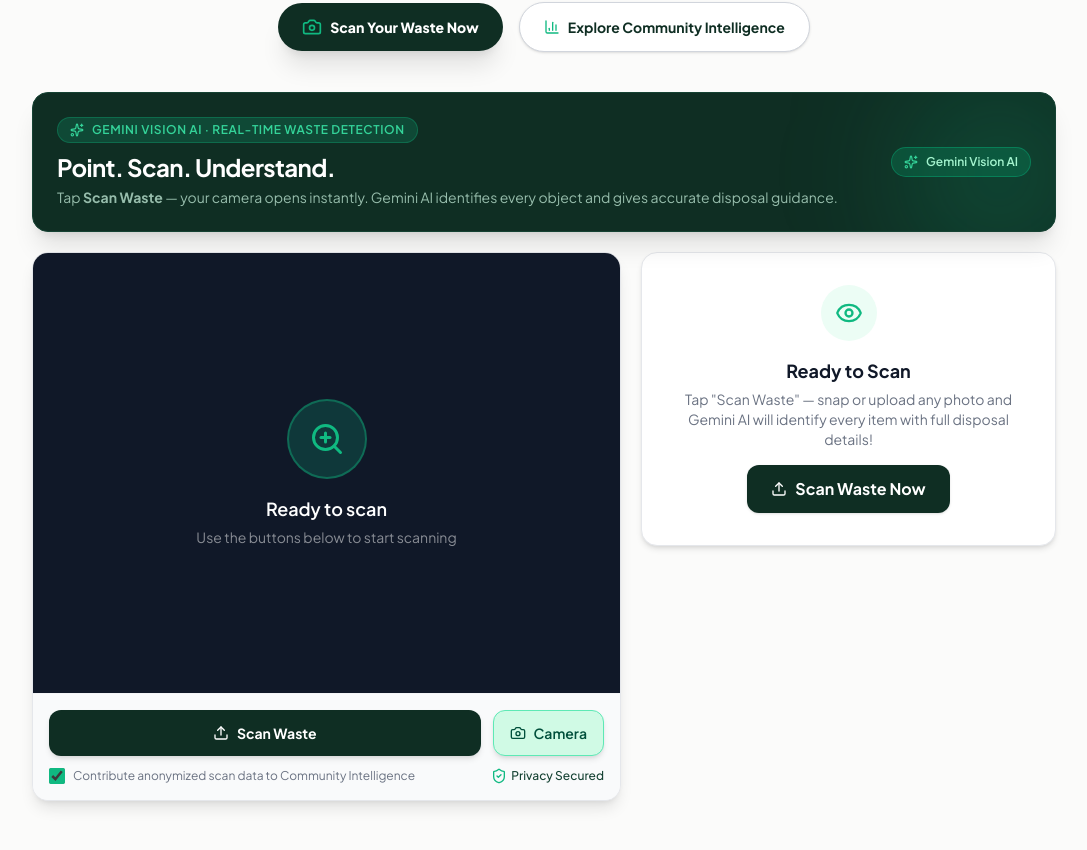
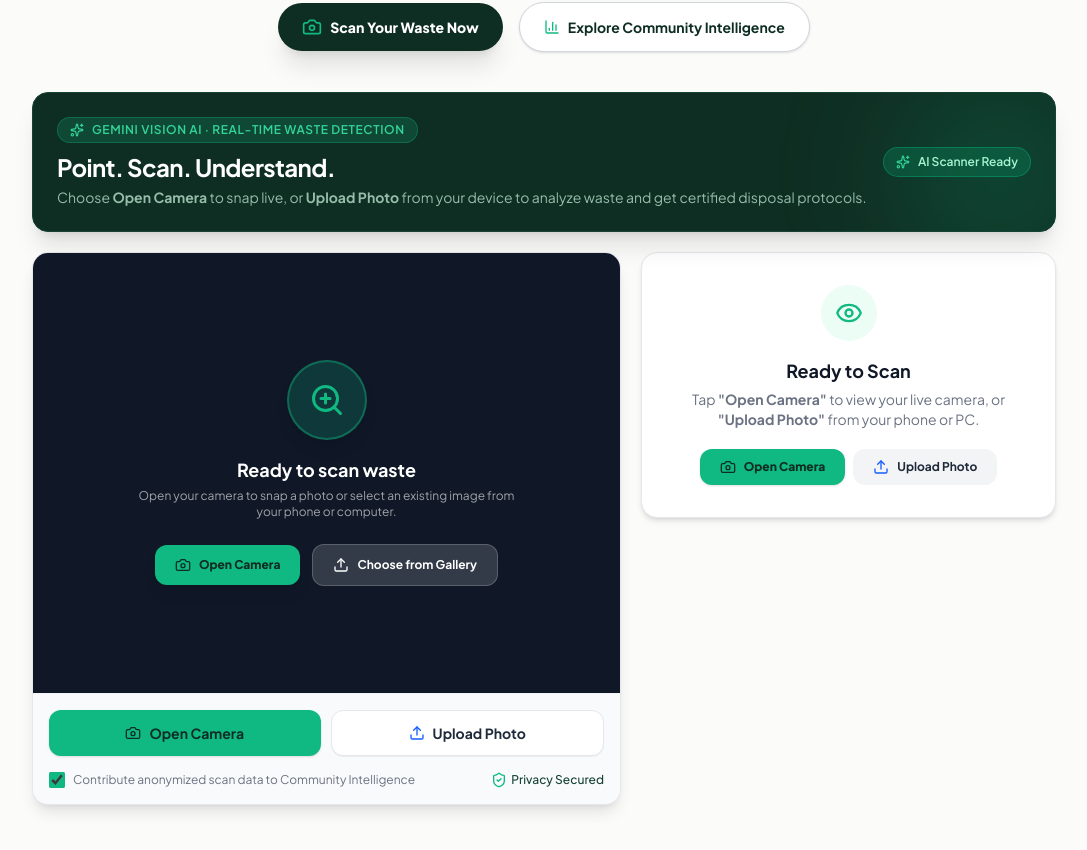
Before and after one commit to sahilgavnuk/Eco-Sense-, a React (Vite) app: page / in a window 1280 px wide. Shown: the part 396-1246 px from the top of the page, without its empty margins (96-1183 px from the left). Built offline with nearby package versions, Linux system fonts and the light colour scheme.

Commit message:
fix: separate camera view and photo upload into distinct clear actions, prevent premature scanning

```diff
--- a/src/components/scanner/ScannerInterface.tsx
+++ b/src/components/scanner/ScannerInterface.tsx
@@ -1,7 +1,7 @@
 import React, { useState, useRef, useEffect, useCallback } from 'react';
 import {
   Camera, Upload, Sparkles, ShieldCheck, RefreshCw, Eye,
-  AlertCircle, X, ZoomIn,
+  AlertCircle, X, ZoomIn
 } from 'lucide-react';
 import type { ScanResult } from '../../types';
 import ScanResultCard from './ScanResultCard';
@@ -29,6 +29,7 @@
   const [cameraStream, setCameraStream]       = useState<MediaStream | null>(null);
 
   const fileInputRef   = useRef<HTMLInputElement | null>(null);
+  const cameraInputRef = useRef<HTMLInputElement | null>(null);
   const videoRef       = useRef<HTMLVideoElement | null>(null);
 
   // ── Sync camera stream to video element ───────────────────────────────────
@@ -81,8 +82,8 @@
     }
   }, [telemetryOptIn, onScanComplete]);
 
-  // ── File / camera-capture upload ───────────────────────────────────────────
-  const handleFile = (e: React.ChangeEvent<HTMLInputElement>) => {
+  // ── File upload / camera photo taken ────────────────────────────────────────
+  const handleFilePicked = (e: React.ChangeEvent<HTMLInputElement>) => {
     const file = e.target.files?.[0];
     if (!file) return;
     stopCamera();
@@ -97,19 +98,20 @@
     e.target.value = '';
   };
 
-  // ── Camera ────────────────────────────────────────────────────────────────
-  const openCamera = async () => {
+  // ── Live Camera Mode ───────────────────────────────────────────────────────
+  const openLiveCamera = async () => {
     try {
       setCurrentResult(null);
       setScanError(null);
+      setActiveImageUrl(null);
       const stream = await navigator.mediaDevices.getUserMedia({
         video: { facingMode: 'environment' },
       });
       setCameraStream(stream);
       setCameraOpen(true);
-      setActiveImageUrl(null);
     } catch {
-      alert('Camera access denied. Please upload an image instead.');
+      // If live WebRTC camera is blocked (permissions or browser), fall back to native device camera photo input
+      cameraInputRef.current?.click();
     }
   };
 
@@ -119,7 +121,7 @@
     setCameraOpen(false);
   };
 
-  const captureAndScan = () => {
+  const capturePhotoFromLiveCamera = () => {
     const video = videoRef.current;
     if (!video) return;
     const canvas = document.createElement('canvas');
@@ -132,20 +134,18 @@
     runScan(url);
   };
 
-  const scanAgain = () => {
+  const resetForRescan = () => {
     setCurrentResult(null);
     setScanError(null);
     setActiveImageUrl(null);
-    fileInputRef.current?.click();
+    stopCamera();
   };
 
   const activeObjects = currentResult?.objects ?? [];
   const selectedObject = activeObjects.find((o) => o.id === selectedObjectId) ?? activeObjects[0];
 
-  // ── Render ─────────────────────────────────────────────────────────────────
   return (
     <div className="w-full max-w-5xl mx-auto space-y-5">
-
       {/* ── Header ────────────────────────────────────────────────────────── */}
       <div className="bg-[#0F2E23] text-white p-5 sm:p-6 rounded-2xl shadow-xl border border-[#154233] relative overflow-hidden">
         <div className="absolute -right-10 -bottom-10 w-48 h-48 bg-[#10B981]/20 rounded-full blur-3xl pointer-events-none" />
@@ -157,14 +157,13 @@
             </div>
             <h2 className="text-xl sm:text-2xl font-bold tracking-tight">Point. Scan. Understand.</h2>
             <p className="text-emerald-100/70 text-sm mt-1">
-              Tap <strong>Scan Waste</strong> — your camera opens instantly. Gemini AI identifies every object and gives accurate disposal guidance.
+              Choose <strong>Open Camera</strong> to snap live, or <strong>Upload Photo</strong> from your device to analyze waste and get certified disposal protocols.
             </p>
           </div>
 
-          {/* Model status pill */}
           <div className="inline-flex items-center gap-2 px-3 py-1.5 rounded-full text-xs font-semibold border shrink-0 bg-emerald-500/20 border-emerald-400/30 text-emerald-200">
             <Sparkles className="w-3.5 h-3.5 text-[#34D399]" />
-            Gemini Vision AI
+            AI Scanner Ready
           </div>
         </div>
       </div>
@@ -178,32 +177,46 @@
           {/* Viewport */}
           <div className="relative aspect-[4/3] bg-gray-900 flex items-center justify-center overflow-hidden">
 
-            {/* Camera live feed */}
+            {/* Live Camera Feed */}
             {cameraOpen && (
               <video ref={videoRef} autoPlay playsInline muted className="w-full h-full object-cover" />
             )}
 
-            {/* Captured / uploaded image */}
+            {/* Captured or Uploaded photo */}
             {!cameraOpen && activeImageUrl && (
               <img src={activeImageUrl} alt="Scan target" className="w-full h-full object-cover" />
             )}
 
-            {/* Empty state — big 1-click button */}
+            {/* Empty state — Prominent Dual Action Buttons */}
             {!cameraOpen && !activeImageUrl && !isScanning && (
-              <div className="flex flex-col items-center gap-4 text-center px-6">
-                <div className="w-20 h-20 rounded-full bg-[#10B981]/20 border-2 border-[#10B981]/40 flex items-center justify-center">
+              <div className="flex flex-col items-center gap-4 text-center px-6 py-8">
+                <div className="w-20 h-20 rounded-full bg-[#10B981]/20 border-2 border-[#10B981]/40 flex items-center justify-center shadow-lg">
                   <ZoomIn className="w-9 h-9 text-[#10B981]" />
                 </div>
-                <div>
-                  <p className="text-white font-semibold text-lg">Ready to scan</p>
-                  <p className="text-white/50 text-sm mt-1">
-                    Use the buttons below to start scanning
+                <div className="space-y-1">
+                  <p className="text-white font-bold text-lg">Ready to scan waste</p>
+                  <p className="text-white/60 text-xs max-w-sm">
+                    Open your camera to snap a photo or select an existing image from your phone or computer.
                   </p>
+                </div>
+                <div className="flex flex-wrap items-center justify-center gap-3 pt-2">
+                  <button
+                    onClick={openLiveCamera}
+                    className="px-5 py-3 rounded-xl bg-[#10B981] hover:bg-[#059669] text-[#0F2E23] font-black text-xs flex items-center gap-2 shadow-lg transform hover:scale-105 transition-all cursor-pointer"
+                  >
+                    <Camera className="w-4 h-4" /> Open Camera
+                  </button>
+                  <button
+                    onClick={() => fileInputRef.current?.click()}
+                    className="px-5 py-3 rounded-xl bg-white/15 hover:bg-white/25 text-white font-bold text-xs flex items-center gap-2 border border-white/20 transition-all cursor-pointer"
+                  >
+                    <Upload className="w-4 h-4" /> Choose from Gallery
+                  </button>
                 </div>
               </div>
             )}
 
-            {/* Scanning laser animation */}
+            {/* Scanning Laser Animation */}
             {isScanning && (
               <div className="absolute inset-x-0 h-0.5 bg-gradient-to-r from-transparent via-[#10B981] to-transparent shadow-[0_0_20px_#10B981] animate-scan-laser z-20">
                 <div className="absolute left-1/2 -top-6 -translate-x-1/2 px-3 py-1 bg-[#0F2E23]/90 backdrop-blur text-emerald-300 text-xs font-mono rounded-full border border-emerald-500/40 whitespace-nowrap shadow-md">
@@ -212,7 +225,7 @@
               </div>
             )}
 
-            {/* Bounding boxes */}
+            {/* Bounding boxes overlay */}
             {!isScanning && currentResult && (
               <div className="absolute inset-0 pointer-events-none">
                 {currentResult.objects.map((obj) => {
@@ -228,12 +241,10 @@
                           : 'border-white/60 bg-black/20 hover:border-[#10B981]/70'
                       }`}
                     >
-                      {/* Corner marks */}
                       <div className="absolute -top-1.5 -left-1.5 w-3 h-3 border-t-2 border-l-2 border-[#10B981]" />
                       <div className="absolute -top-1.5 -right-1.5 w-3 h-3 border-t-2 border-r-2 border-[#10B981]" />
                       <div className="absolute -bottom-1.5 -left-1.5 w-3 h-3 border-b-2 border-l-2 border-[#10B981]" />
                       <div className="absolute -bottom-1.5 -right-1.5 w-3 h-3 border-b-2 border-r-2 border-[#10B981]" />
-                      {/* Label */}
                       <div className="absolute -top-8 left-0 flex items-center gap-1.5 px-2.5 py-1 bg-[#0F2E23]/90 backdrop-blur text-white text-xs font-semibold rounded-md border border-[#10B981]/40 shadow-lg whitespace-nowrap">
                         <span>{obj.label}</span>
                         <span className="text-[#34D399] font-mono text-[11px]">{obj.confidence}%</span>
@@ -244,19 +255,20 @@
               </div>
             )}
 
-            {/* Camera capture button */}
+            {/* Live Camera Viewfinder Shutter Button */}
             {cameraOpen && !isScanning && (
               <div className="absolute bottom-6 inset-x-0 flex items-center justify-center gap-4 z-30">
                 <button
-                  onClick={captureAndScan}
-                  className="px-6 py-3 rounded-full bg-[#10B981] hover:bg-[#059669] text-white font-bold shadow-2xl flex items-center gap-2 transform hover:scale-105 transition-all"
+                  onClick={capturePhotoFromLiveCamera}
+                  className="px-6 py-3.5 rounded-full bg-[#10B981] hover:bg-[#059669] text-[#0F2E23] font-black shadow-2xl flex items-center gap-2 transform hover:scale-105 transition-all cursor-pointer text-sm"
                 >
                   <Sparkles className="w-5 h-5" />
-                  Capture & Scan
+                  Take Photo & Analyze
                 </button>
                 <button
                   onClick={stopCamera}
-                  className="w-10 h-10 rounded-full bg-black/50 hover:bg-black/70 text-white flex items-center justify-center"
+                  className="w-11 h-11 rounded-full bg-black/60 hover:bg-black/80 text-white flex items-center justify-center cursor-pointer transition-all shadow-lg"
+                  title="Close camera"
                 >
                   <X className="w-5 h-5" />
                 </button>
@@ -264,69 +276,75 @@
             )}
           </div>
 
-          {/* ── Action buttons below viewport ────────────────────────────── */}
+          {/* ── Action Buttons Control Strip ──────────────────────────────── */}
           <div className="p-4 bg-gray-50 border-t border-gray-100 space-y-3">
+            <div className="flex flex-wrap sm:flex-nowrap gap-2.5">
+              {/* Button 1: Camera button (explicitly opens camera view) */}
+              <button
+                onClick={cameraOpen ? stopCamera : openLiveCamera}
+                disabled={isScanning}
+                className={`flex-1 py-3 px-4 rounded-xl font-bold text-xs sm:text-sm flex items-center justify-center gap-2 transition-all shadow-sm cursor-pointer disabled:opacity-50 ${
+                  cameraOpen
+                    ? 'bg-amber-500 hover:bg-amber-600 text-white'
+                    : 'bg-[#10B981] hover:bg-[#059669] text-[#0F2E23]'
+                }`}
+              >
+                <Camera className="w-4 h-4" />
+                {cameraOpen ? 'Close Camera' : 'Open Camera'}
+              </button>
 
-            {/* PRIMARY: 1-click Scan button */}
-            <div className="flex gap-3">
-              {/* On mobile: capture="environment" opens camera directly in 1 tap */}
+              {/* Button 2: Upload photo file picker */}
               <button
                 onClick={() => fileInputRef.current?.click()}
                 disabled={isScanning}
-                className="flex-1 py-3 rounded-xl bg-[#0F2E23] hover:bg-[#154233] disabled:opacity-50 text-white font-bold text-sm flex items-center justify-center gap-2 shadow-md transition-all"
+                className="flex-1 py-3 px-4 rounded-xl bg-white hover:bg-gray-100 text-gray-800 font-bold text-xs sm:text-sm border border-gray-200 flex items-center justify-center gap-2 transition-all shadow-2xs cursor-pointer disabled:opacity-50"
               >
-                <Upload className="w-4 h-4" />
-                {isScanning ? 'Scanning…' : 'Scan Waste'}
+                <Upload className="w-4 h-4 text-blue-600" />
+                Upload Photo
               </button>
 
-              {/* Live camera (desktop) */}
-              <button
-                onClick={cameraOpen ? stopCamera : openCamera}
-                disabled={isScanning}
-                className={`px-4 py-3 rounded-xl font-semibold text-sm flex items-center gap-2 transition-all shadow-md disabled:opacity-50 ${
-                  cameraOpen
-                    ? 'bg-amber-500 hover:bg-amber-600 text-white'
-                    : 'bg-emerald-100 hover:bg-emerald-200 text-emerald-900 border border-emerald-300'
-                }`}
-              >
-                <Camera className="w-4 h-4" />
-                {cameraOpen ? 'Close' : 'Camera'}
-              </button>
-
+              {/* Button 3: Rescan reset button (visible when a result is loaded) */}
               {currentResult && (
                 <button
-                  onClick={scanAgain}
+                  onClick={resetForRescan}
                   disabled={isScanning}
-                  className="px-4 py-3 rounded-xl bg-gray-100 hover:bg-gray-200 text-gray-700 font-semibold text-sm flex items-center gap-2 transition-all disabled:opacity-50"
+                  className="py-3 px-4 rounded-xl bg-gray-200 hover:bg-gray-300 text-gray-800 font-bold text-xs sm:text-sm flex items-center justify-center gap-1.5 transition-all cursor-pointer disabled:opacity-50"
                 >
                   <RefreshCw className="w-4 h-4" />
-                  Rescan
+                  New Scan
                 </button>
               )}
             </div>
 
-            {/* Telemetry */}
-            <div className="flex items-center justify-between text-xs text-gray-500">
-              <label className="flex items-center gap-2 cursor-pointer">
+            {/* Telemetry settings */}
+            <div className="flex items-center justify-between text-xs text-gray-500 pt-1">
+              <label className="flex items-center gap-2 cursor-pointer select-none">
                 <input
                   type="checkbox"
                   checked={telemetryOptIn}
                   onChange={(e) => setTelemetryOptIn(e.target.checked)}
-                  className="w-4 h-4 rounded accent-[#10B981]"
+                  className="w-4 h-4 rounded accent-[#10B981] cursor-pointer"
                 />
                 Contribute anonymized scan data to Community Intelligence
               </label>
-              <span className="inline-flex items-center gap-1 text-[#154233] font-medium">
+              <span className="inline-flex items-center gap-1 text-[#154233] font-medium shrink-0">
                 <ShieldCheck className="w-4 h-4 text-[#10B981]" /> Privacy Secured
               </span>
             </div>
           </div>
 
-          {/* Hidden file input — capture="environment" opens camera on mobile */}
+          {/* Hidden inputs: One for regular gallery files, one for mobile camera direct capture */}
           <input
             type="file"
             ref={fileInputRef}
-            onChange={handleFile}
+            onChange={handleFilePicked}
+            accept="image/*"
+            className="hidden"
+          />
+          <input
+            type="file"
+            ref={cameraInputRef}
+            onChange={handleFilePicked}
             accept="image/*"
             capture="environment"
             className="hidden"
@@ -343,7 +361,7 @@
                 <RefreshCw className="w-6 h-6" />
               </div>
               <div>
-                <h4 className="text-lg font-bold text-gray-900">AI Analyzing…</h4>
+                <h4 className="text-lg font-bold text-gray-900">Gemini AI Analyzing Waste…</h4>
                 <p className="text-sm text-gray-500 mt-1">{scanStepText}</p>
               </div>
               <div className="w-full bg-gray-100 h-2 rounded-full overflow-hidden">
@@ -352,11 +370,14 @@
             </div>
           )}
 
-          {/* Error */}
+          {/* Error display */}
           {scanError && !isScanning && (
             <div className="bg-amber-50 border border-amber-200 rounded-xl p-4 flex items-start gap-3 text-sm text-amber-800">
               <AlertCircle className="w-5 h-5 shrink-0 mt-0.5 text-amber-500" />
-              <span>{scanError}</span>
+              <div className="space-y-1">
+                <span className="font-bold">Scan Notice:</span>
+                <p>{scanError}</p>
+              </div>
             </div>
           )}
 
@@ -365,14 +386,14 @@
             <div className="bg-[#0F2E23]/5 p-3 rounded-xl border border-[#0F2E23]/10">
               <div className="text-xs font-bold uppercase text-[#0F2E23] mb-2 flex items-center justify-between">
                 <span>{currentResult.objects.length} Objects Detected</span>
-                <span className="text-gray-500 font-normal">Tap to switch</span>
+                <span className="text-gray-500 font-normal">Tap to inspect</span>
               </div>
               <div className="flex flex-wrap gap-2">
                 {currentResult.objects.map((obj) => (
                   <button
                     key={obj.id}
                     onClick={() => setSelectedId(obj.id)}
-                    className={`px-3 py-1.5 rounded-lg text-xs font-semibold transition-all flex items-center gap-1.5 ${
+                    className={`px-3 py-1.5 rounded-lg text-xs font-semibold transition-all flex items-center gap-1.5 cursor-pointer ${
                       selectedObjectId === obj.id
                         ? 'bg-[#0F2E23] text-white shadow'
                         : 'bg-white text-gray-700 hover:bg-gray-100 border border-gray-200'
@@ -391,7 +412,7 @@
             <ScanResultCard
               result={currentResult}
               activeObject={selectedObject}
-              onScanAnother={scanAgain}
+              onScanAnother={resetForRescan}
               onFindCollectionPoint={() => onNavigate ? onNavigate('map') : undefined}
             />
           )}
@@ -402,21 +423,30 @@
               <div className="w-14 h-14 mx-auto rounded-full bg-emerald-50 flex items-center justify-center text-[#10B981]">
                 <Eye className="w-7 h-7" />
               </div>
-              <div>
+              <div className="space-y-1">
                 <h3 className="font-bold text-gray-900 text-lg">
                   Ready to Scan
                 </h3>
-                <p className="text-sm text-gray-500 mt-1">
-                  Tap "Scan Waste" — snap or upload any photo and Gemini AI will identify every item with full disposal details!
+                <p className="text-sm text-gray-500">
+                  Tap <strong>"Open Camera"</strong> to view your live camera, or <strong>"Upload Photo"</strong> from your phone or PC.
                 </p>
               </div>
-              <button
-                onClick={() => fileInputRef.current?.click()}
-                className="mx-auto flex items-center gap-2 px-6 py-3 bg-[#0F2E23] hover:bg-[#154233] text-white font-bold rounded-xl shadow transition-all"
-              >
-                <Upload className="w-4 h-4" />
-                Scan Waste Now
-              </button>
+              <div className="flex justify-center gap-2 pt-1">
+                <button
+                  onClick={openLiveCamera}
+                  className="flex items-center gap-2 px-5 py-2.5 bg-[#10B981] hover:bg-[#059669] text-[#0F2E23] font-black rounded-xl shadow transition-all cursor-pointer text-xs"
+                >
+                  <Camera className="w-4 h-4" />
+                  Open Camera
+                </button>
+                <button
+                  onClick={() => fileInputRef.current?.click()}
+                  className="flex items-center gap-2 px-5 py-2.5 bg-gray-100 hover:bg-gray-200 text-gray-800 font-bold rounded-xl transition-all cursor-pointer text-xs"
+                >
+                  <Upload className="w-4 h-4 text-blue-600" />
+                  Upload Photo
+                </button>
+              </div>
             </div>
           )}
         </div>
```
